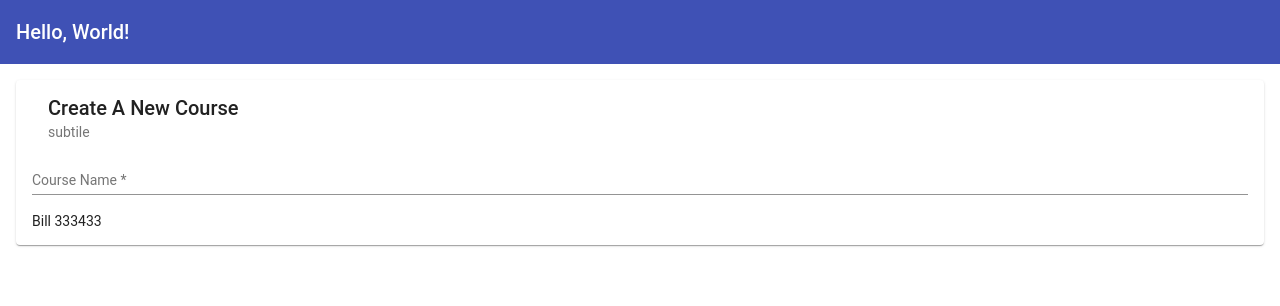
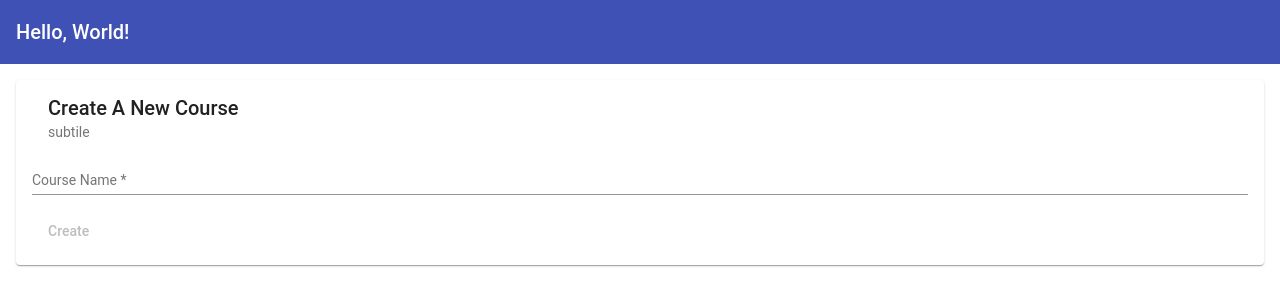
Before and after one commit to Rajalakshmi001/CourseRegistration-Couchbase, an Angular app in the folder frontend/CourseRegistration/: page /create-course in a window 1280 px wide. Shown: the top 306 px of the page. Built offline with nearby package versions, Linux system fonts and the light colour scheme; no server answers.

Commit message:
flask change

```diff
--- a/frontend/CourseRegistration/src/app/components/create-course/create-course.component.html
+++ b/frontend/CourseRegistration/src/app/components/create-course/create-course.component.html
@@ -10,8 +10,6 @@
         <input matInput placeholder="Course Name" formControlName="name">
       </mat-form-field>
     </form>
-    <button mat-button [disabled]="!form.valid" *ngIf="text.display">Basic</button>
-    {{text.name}}
-    <span *ngFor="let course of text.class">{{course}}</span>
+    <button mat-button [disabled]="!form.valid">Create</button>
   </mat-card-content>
 </mat-card>
```
Also changed, not shown: 2 other files (tests, documents, lock files or other folders).
